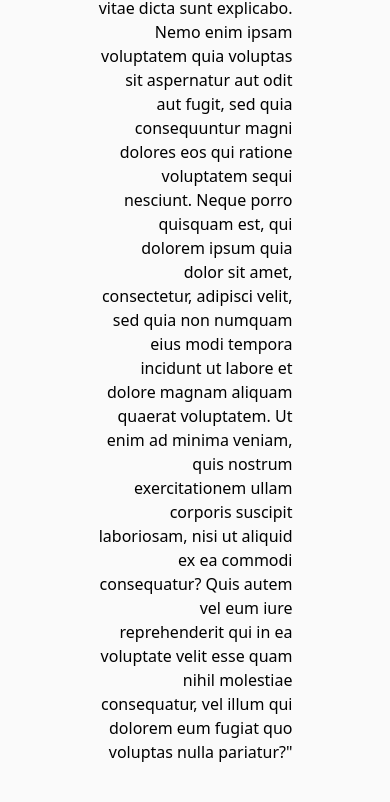
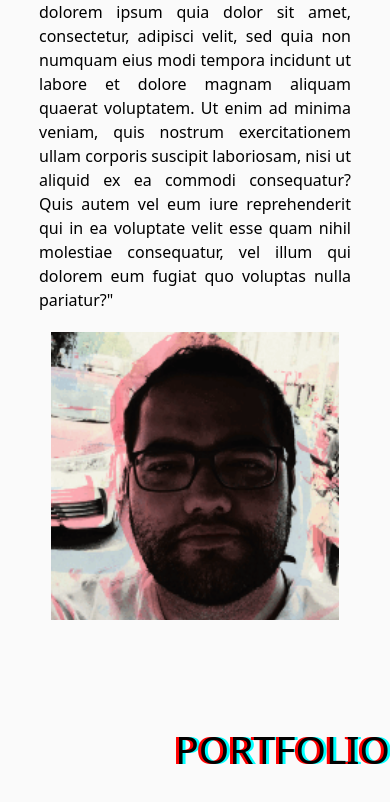
Before and after one commit to IgorNCastro/Portfolio, a React (Create React App) app: page / in a window 390 px wide. Shown: the part 1167-1969 px from the top of the page. Built offline with nearby package versions, Linux system fonts and the light colour scheme.

Commit message:
Ajustes CSS

```diff
--- a/src/index.css
+++ b/src/index.css
@@ -220,6 +220,10 @@ button:focus-visible{
   outline-offset: 1px;
 }
 
+#skills, #portfolio {
+  margin-top: 100px;
+}
+
 .block-skills {
   text-align: center;
   margin: 30px 70px;
@@ -266,4 +270,10 @@ button:focus-visible{
   .about-text {
     flex-direction: column;
   }
+
+  h4 {
+    margin: 20px;
+    text-align: justify;
+    width: 80%;
+  }
 }
```
